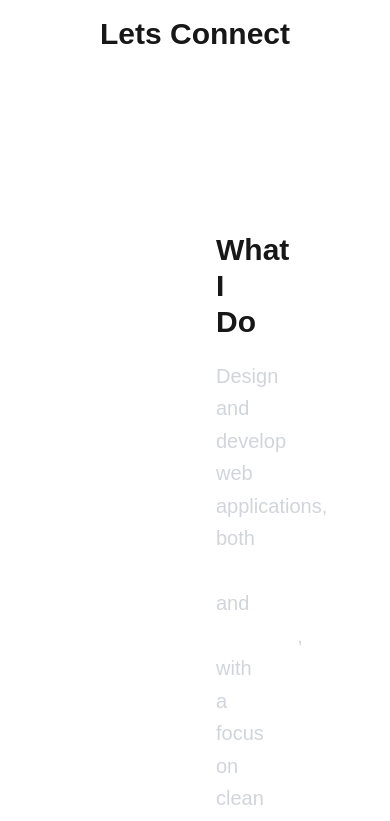
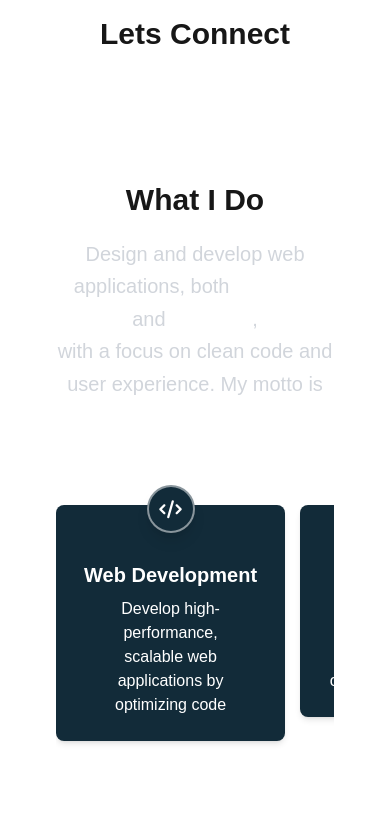
Before and after one commit to Mukkun007/PORTFOLIO-LOVA, a Next.js app: page / in a window 390 px wide. Shown: the part 1000-1821 px from the top of the page. Built offline with nearby package versions, Linux system fonts and the light colour scheme.

Commit message:
mobile about

```diff
--- a/src/components/About.tsx
+++ b/src/components/About.tsx
@@ -27,7 +27,7 @@ const About = () => {
   ];
 
   return (
-    <div className="skills flex flex-wrap ml-[200px] mr-[220px] mt-[50px]">
+    <div className="skills text-center flex flex-wrap ml-[40px] mr-[40px]">
       {/* Partie de gauche */}
       <div
         className={`w-full md:w-1/2 p-4 ${cards.length > 2 ? "mt-10" : "mt-5"}`}
@@ -59,7 +59,7 @@ const About = () => {
           <div className="relative overflow-hidden">
             <Swiper
               spaceBetween={15} // Espace réduit entre les cartes pour voir la suivante
-              slidesPerView={2.2} // Affiche 2 cartes et une partie de la 3e
+              slidesPerView={1.2} // Affiche 2 cartes et une partie de la 3e
               grabCursor={true} // Curseur amélioré
               className="w-full"
             >
```
